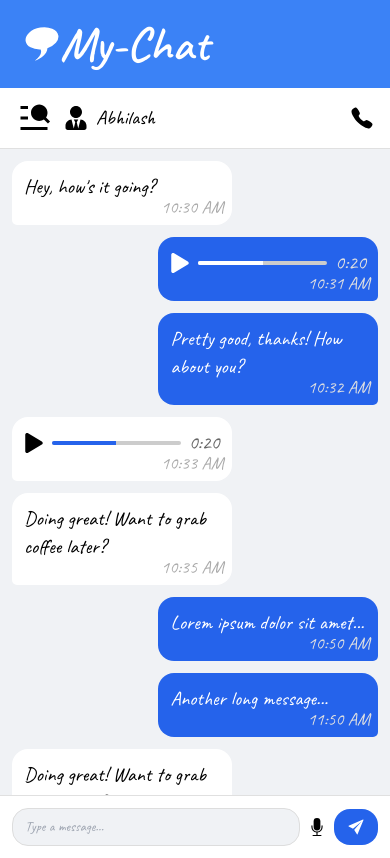
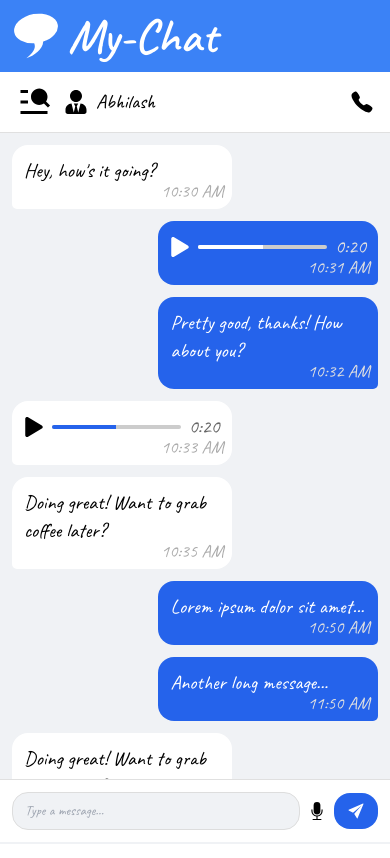
Before and after one commit to Nikhil4002-50-82/ChatMates, a React (Vite) app in the folder client/: page / in a window 390 px wide. Built offline with nearby package versions, Linux system fonts and the light colour scheme.

Commit message:
modified header

```diff
--- a/client/src/components/Header.jsx
+++ b/client/src/components/Header.jsx
@@ -3,12 +3,12 @@ import { GiChatBubble } from "react-icons/gi";
 
 const Header = () => {
   return (
-    <div className="w-full flex items-center px-6 py-5 bg-blue-500">
+    <div className="w-full flex items-center px-3 sm:px-4 md:px-6 py-3 sm:py-4 md:py-5 bg-blue-500">
       <div className="flex items-center">
         <span>
-          <GiChatBubble className="text-white font-semibold text-4xl" />
+          <GiChatBubble className="text-white font-semibold text-5xl" />
         </span>
-        <h1 className="text-white font-semibold text-5xl">My-Chat</h1>
+        <h1 className="text-white font-semibold text-5xl ml-2 sm:ml-3 md:ml-4">My-Chat</h1>
       </div>
     </div>
   );
```
